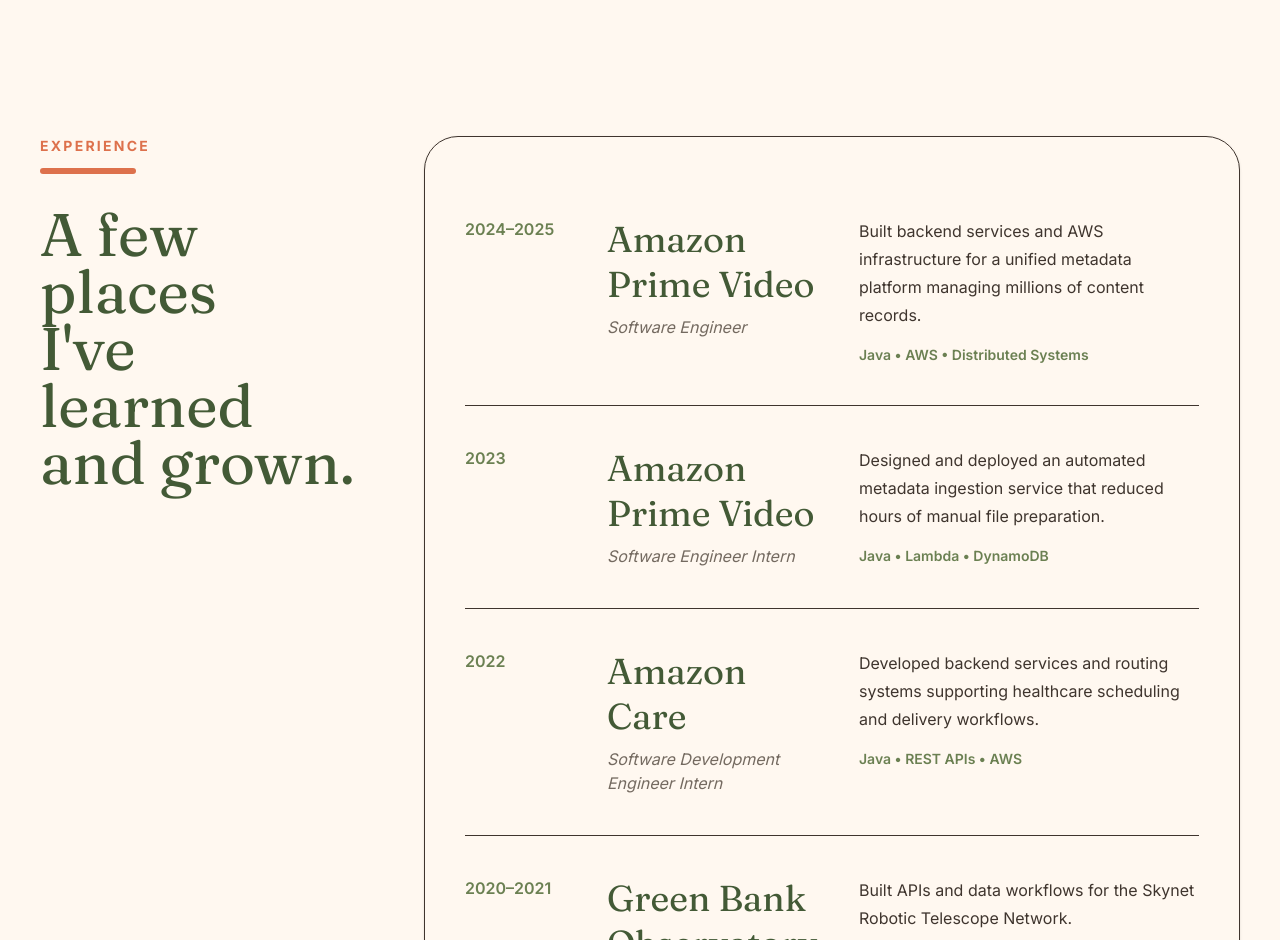
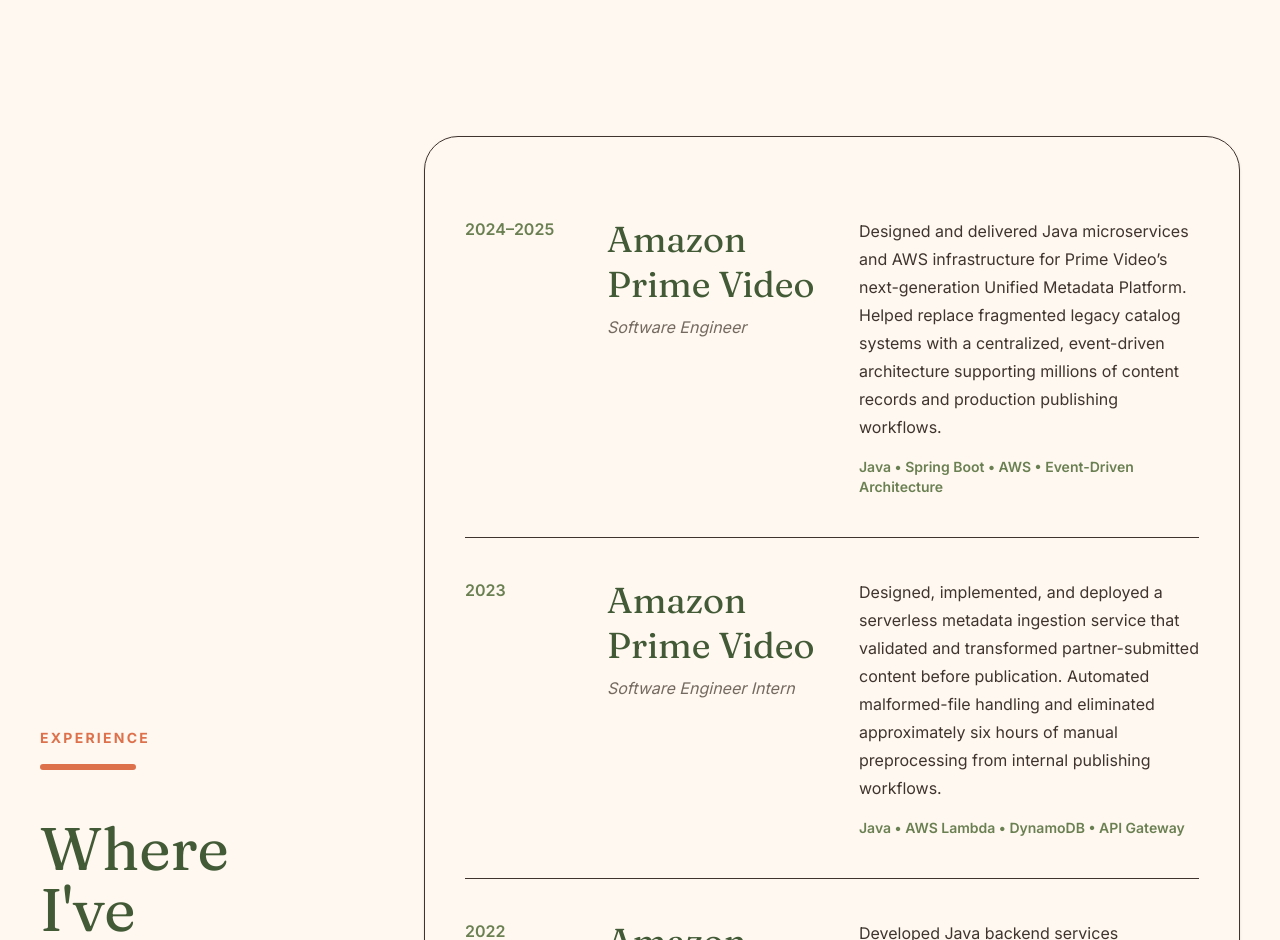
Before and after one commit to julsoyola/juliana-portfolio, a Next.js app: page / in a window 1280 px wide. Shown: the part 1860-2800 px from the top of the page. Built offline with nearby package versions, Linux system fonts and the light colour scheme.

Commit message:
Updating Expierence Content

```diff
--- a/components/Experience.tsx
+++ b/components/Experience.tsx
@@ -4,32 +4,32 @@
     company: "Amazon Prime Video",
     role: "Software Engineer",
     description:
-      "Built backend services and AWS infrastructure for a unified metadata platform managing millions of content records.",
-    stack: "Java • AWS • Distributed Systems",
+      "Designed and delivered Java microservices and AWS infrastructure for Prime Video’s next-generation Unified Metadata Platform. Helped replace fragmented legacy catalog systems with a centralized, event-driven architecture supporting millions of content records and production publishing workflows.",
+    stack: "Java • Spring Boot • AWS • Event-Driven Architecture",
   },
   {
     year: "2023",
     company: "Amazon Prime Video",
     role: "Software Engineer Intern",
     description:
-      "Designed and deployed an automated metadata ingestion service that reduced hours of manual file preparation.",
-    stack: "Java • Lambda • DynamoDB",
+      "Designed, implemented, and deployed a serverless metadata ingestion service that validated and transformed partner-submitted content before publication. Automated malformed-file handling and eliminated approximately six hours of manual preprocessing from internal publishing workflows.",
+    stack: "Java • AWS Lambda • DynamoDB • API Gateway",
   },
   {
     year: "2022",
     company: "Amazon Care",
     role: "Software Development Engineer Intern",
     description:
-      "Developed backend services and routing systems supporting healthcare scheduling and delivery workflows.",
-    stack: "Java • REST APIs • AWS",
+      "Developed Java backend services supporting appointment scheduling, prescription delivery, and patient notifications. Designed a proximity-based routing algorithm that replaced FIFO assignment and improved how providers and delivery resources were matched to patient needs.",
+    stack: "Java • REST APIs • AWS • Route Optimization",
   },
   {
     year: "2020–2021",
     company: "Green Bank Observatory",
     role: "Web Developer Intern",
     description:
-      "Built APIs and data workflows for the Skynet Robotic Telescope Network.",
-    stack: "REST APIs • SQL • Data Processing",
+      "Developed REST APIs and data-processing workflows for the Skynet Robotic Telescope Network, supporting remote astronomical observations for researchers and educators. Improved the storage, retrieval, and accessibility of large volumes of observational data.",
+    stack: "REST APIs • SQL • Data Processing • Backend Automation",
   },
 ];
 
@@ -40,20 +40,15 @@
 
         {/* Left Column */}
 
-        <div className="lg:sticky lg:top-28">
-
+        <div className="flex flex-col justify-center">
           <p className="text-sm font-bold uppercase tracking-[0.16em] text-[var(--terracotta)]">
             Experience
           </p>
-
-          <div className="mt-3 mb-8 h-1.5 w-24 rounded-full bg-[var(--terracotta)]" />
-
-          <h2 className="font-display text-6xl leading-[0.95] text-[var(--forest)]">
-            A few places
+          <div className="mt-4 h-1.5 w-24 rounded-full bg-[var(--terracotta)]" />
+          <h2 className="font-display mt-12 text-6xl leading-[1.02] text-[var(--forest)]">
+            Where
             <br />
-            I've learned
-            <br />
-            and grown.
+            I&apos;ve worked
           </h2>
 
         </div>
```
